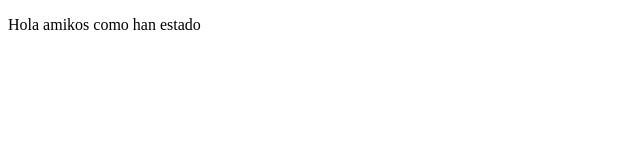
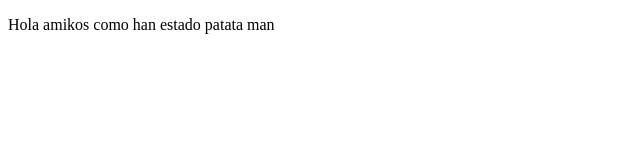
Before and after one commit to Aimajohn/HTML, a plain HTML site: page Index.html in a window 1280 px wide. Shown: the full height of the page, 0-640 px from the left. Drawn offline with Linux system fonts and the light colour scheme.

Commit message:
mas texto

```diff
--- a/Index.html
+++ b/Index.html
@@ -8,7 +8,7 @@
 </head>
 <body>
     <p>
-        Hola amikos como han estado
+        Hola amikos como han estado patata man
     </p>
 </body>
 </html>
```
